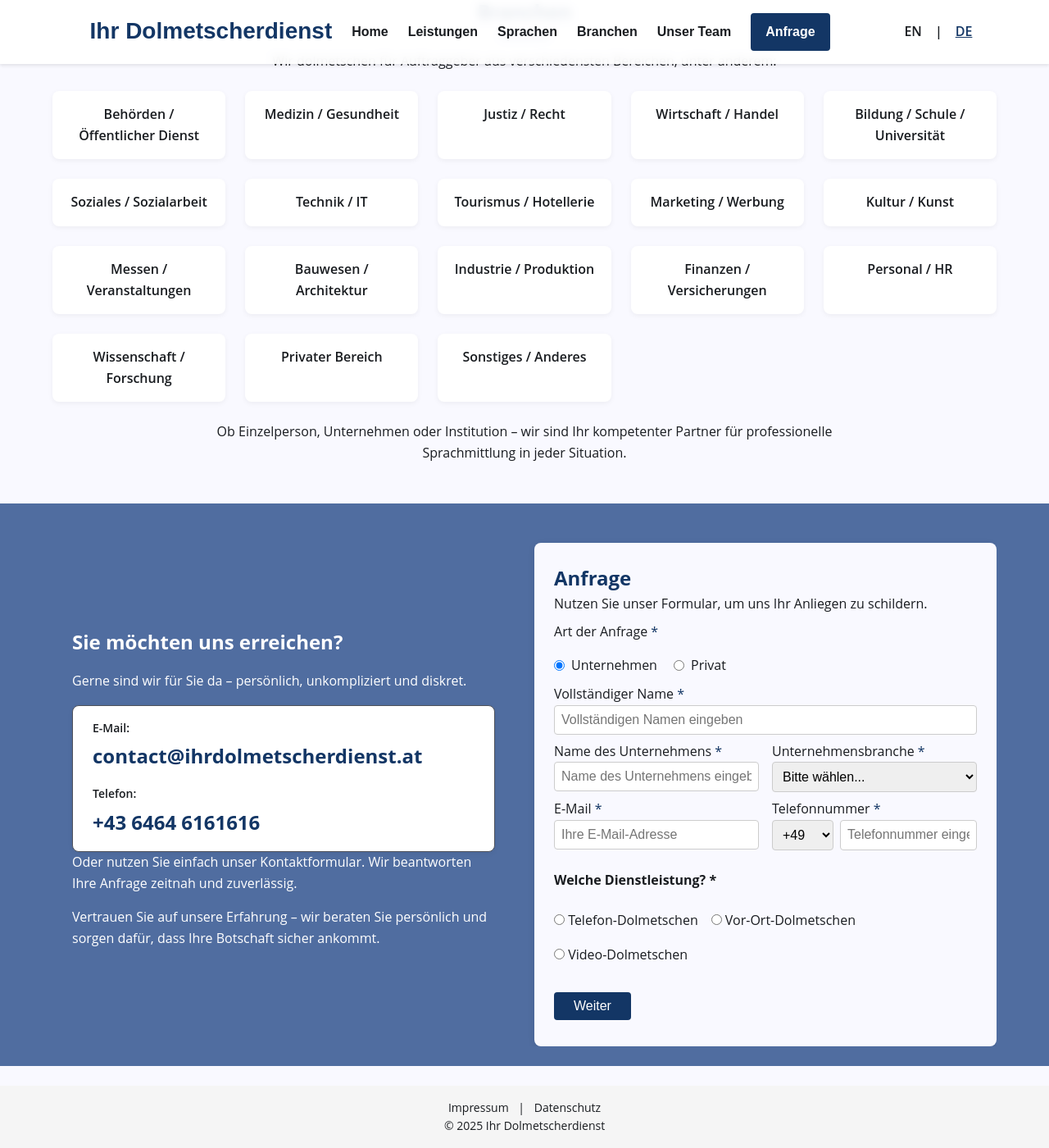
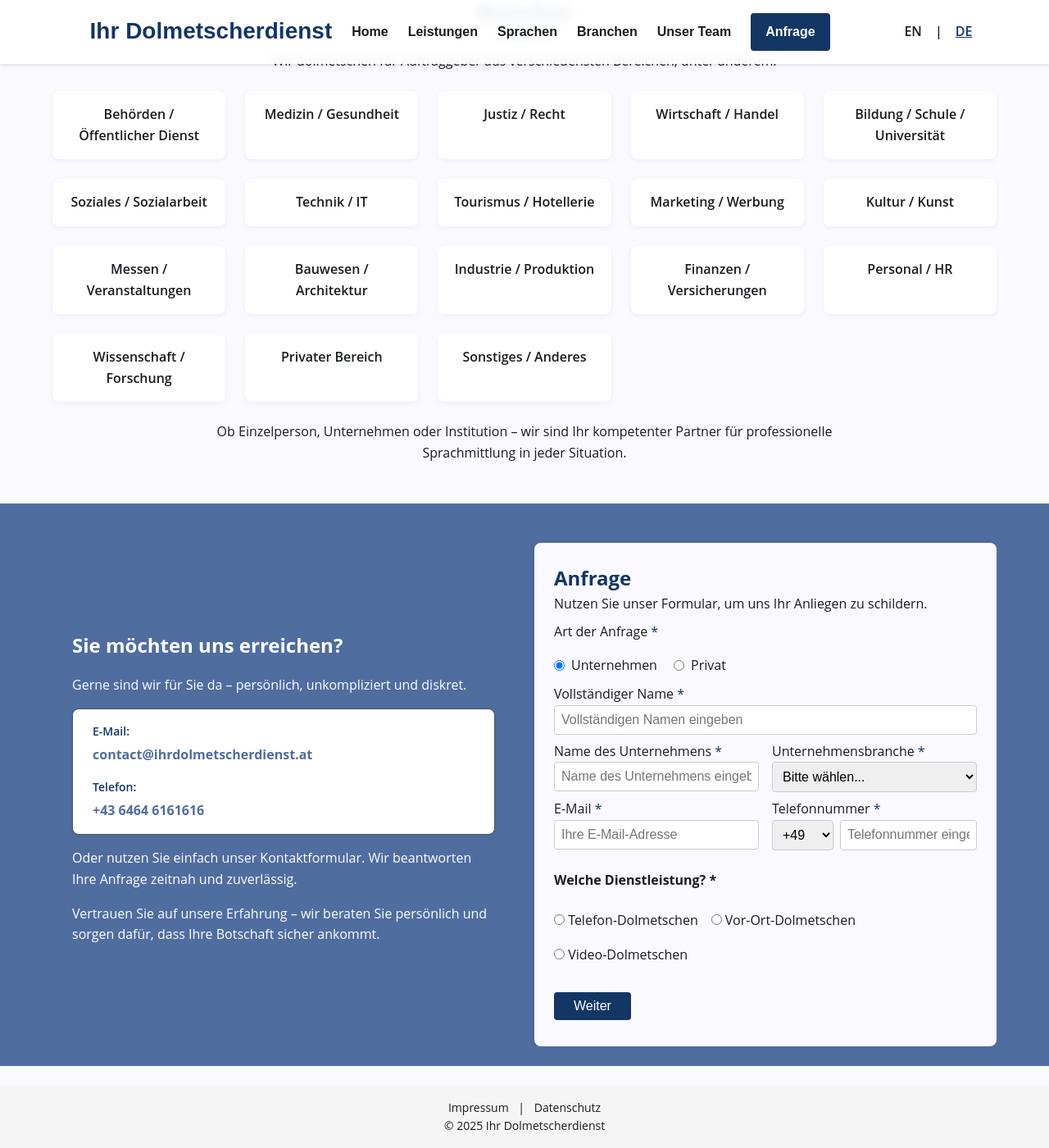
Before and after one commit to msarkaria/IhrDolmetscherdienst, a Jekyll site: the page built from index.html, in a window 1280 px wide and 1400 px high, scrolled down 1711 px. Shown: the whole window at 82% size. Built offline with Jekyll 4.4.1, drawn with Linux system fonts in a browser that asks for light colours; nearby versions of some CDN libraries.

Commit message:
updated style of contact card

```diff
--- a/assets/style2.css
+++ b/assets/style2.css
@@ -510,6 +510,7 @@ section.hero-section {
   display: flex;
   flex-direction: column;
   gap: var(--spacing-md);
+  margin-bottom: var(--spacing-md);
 }
 .contact-item {
   display: flex;
@@ -517,14 +518,14 @@ section.hero-section {
 }
 .contact-label {
   font-size: var(--fs-sm);
-  color: var(--color-text);
+  color: var(--color-primary);
   font-weight: 600;
   margin-bottom: 0.25rem;
 }
 .contact-value {
-  font-size: var(--fs-lg);
+  /*font-size: var(--fs-lg);*/
   font-weight: 700;
-  color: var(--color-primary);
+  color: var(--color-accent);
   word-break: break-word;
 }
 .contact-value:hover {
```
